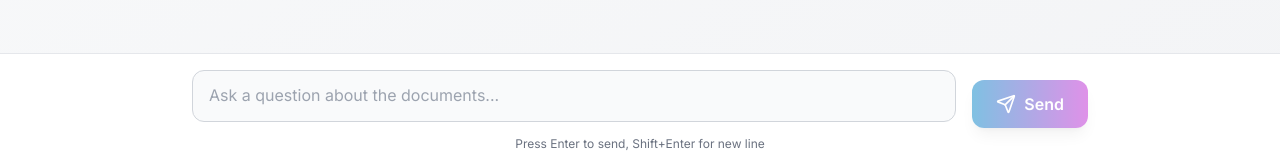
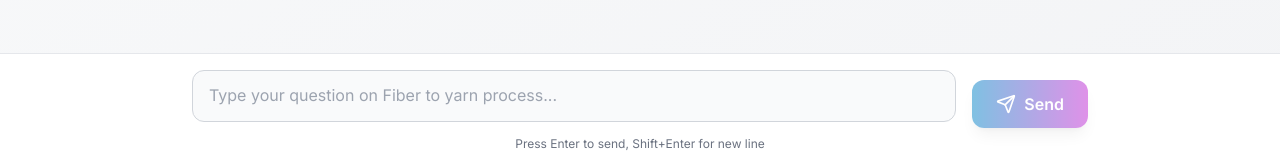
Before and after one commit to neospinllc/spinwisely.AI, a Next.js app: page /chat in a window 1280 px wide. Shown: the part 632-797 px from the top of the page. Built offline with nearby package versions, Linux system fonts and the light colour scheme; no server answers.

Commit message:
feat: update chat input placeholder text

```diff
--- a/app/chat/page.js
+++ b/app/chat/page.js
@@ -243,7 +243,7 @@ export default function ChatPage() {
                                         handleSubmit(e)
                                     }
                                 }}
-                                placeholder="Ask a question about the documents..."
+                                placeholder="Type your question on Fiber to yarn process..."
                                 rows={1}
                                 className="w-full px-4 py-3 pr-12 rounded-xl border border-gray-300 dark:border-gray-600 bg-gray-50 dark:bg-gray-700 text-gray-900 dark:text-white focus:ring-2 focus:ring-primary-500 focus:border-transparent outline-none resize-none"
                                 style={{ minHeight: '52px', maxHeight: '120px' }}
```
